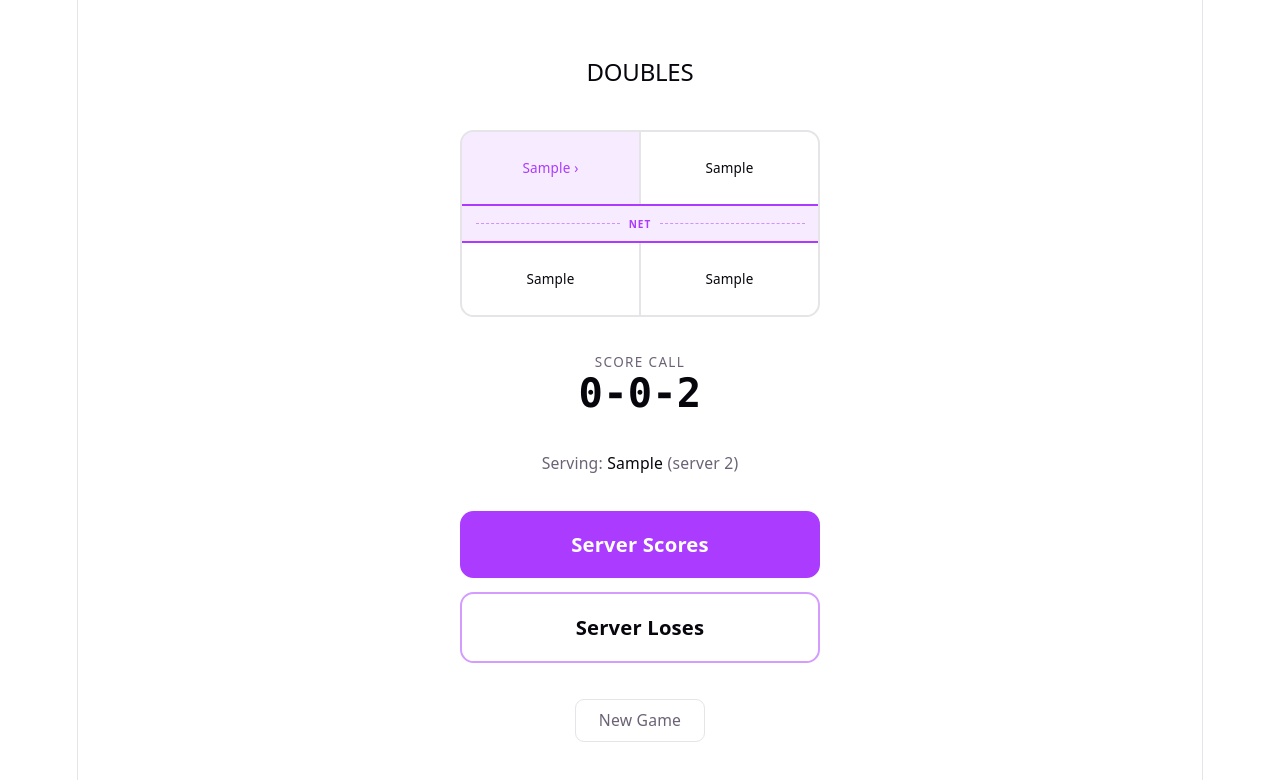
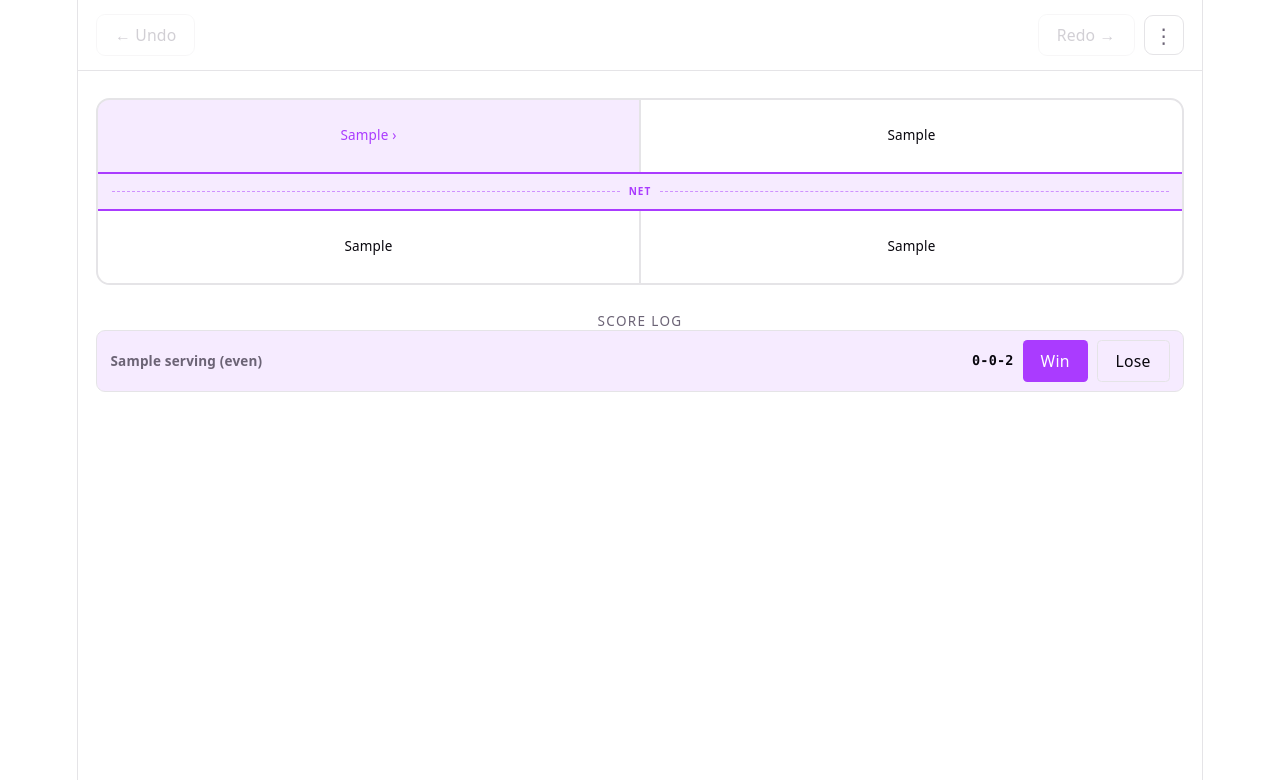
Before and after one commit to ajalmaguer/pickleball_scroekeeper, a React (Vite) app: page / in a window 1280 px wide. Both pictures are taken after typing "Sample", "Sample", "Sample", "Sample" into the empty fields and a click on the button "Start Game". Shown: the top 780 px of the page. Built offline with nearby package versions, Linux system fonts and the light colour scheme.

Commit message:
tweaked UI to show mostly a game history

```diff
--- a/src/App.tsx
+++ b/src/App.tsx
@@ -206,6 +206,57 @@ function ConfirmModal({
   );
 }
 
+function GameMenu({
+  onNewGame,
+  onSwapTeams,
+}: {
+  onNewGame: () => void;
+  onSwapTeams: () => void;
+}) {
+  const [open, setOpen] = useState(false);
+
+  function handleNewGame() {
+    setOpen(false);
+    onNewGame();
+  }
+
+  function handleSwapTeams() {
+    setOpen(false);
+    onSwapTeams();
+  }
+
+  return (
+    <div className="relative">
+      <button
+        onClick={() => setOpen((o) => !o)}
+        className="w-9 h-9 flex items-center justify-center rounded-lg border border-(--border) text-(--text) hover:border-(--accent-border) transition-colors text-lg leading-none"
+        aria-label="More options"
+      >
+        ⋮
+      </button>
+      {open && (
+        <>
+          <div className="fixed inset-0 z-10" onClick={() => setOpen(false)} />
+          <div className="absolute right-0 top-full mt-1 bg-(--bg) border border-(--border) rounded-lg shadow-xl z-20 min-w-36 overflow-hidden">
+            <button
+              onClick={handleSwapTeams}
+              className="w-full px-4 py-2.5 text-left text-sm text-(--text-h) hover:bg-(--accent-bg) transition-colors"
+            >
+              Swap Teams
+            </button>
+            <button
+              onClick={handleNewGame}
+              className="w-full px-4 py-2.5 text-left text-sm text-(--text-h) hover:bg-(--accent-bg) transition-colors"
+            >
+              New Game
+            </button>
+          </div>
+        </>
+      )}
+    </div>
+  );
+}
+
 function GameScreen({
   session,
   onAction,
@@ -222,48 +273,48 @@ function GameScreen({
   onRenamePlayer: (id: string, name: string) => void;
 }) {
   const [showConfirm, setShowConfirm] = useState(false);
+  const [teamsSwapped, setTeamsSwapped] = useState(false);
   const state = session.present;
-  const server = getWinner(state) ? null : getServer(state);
-  const announcement = getScoreAnnouncement(state);
   const winner = getWinner(state);
   const canUndo = session.past.length > 0;
   const canRedo = session.future.length > 0;
 
   return (
-    <div className="flex flex-col items-center justify-center flex-1 gap-8 px-6 py-10">
-      <h2 className="text-lg font-medium text-(--text) uppercase tracking-widest">
-        {state.type === 'singles' ? 'Singles' : 'Doubles'}
-      </h2>
-
-      {/* Court diagram */}
-      <CourtDiagram state={state} onRenamePlayer={onRenamePlayer} />
-
-      {/* Score announcement */}
-      <div className="text-center">
-        <p className="text-xs uppercase tracking-widest text-(--text) mb-1">
-          Score call
-        </p>
-        <p className="text-4xl font-mono font-semibold text-(--text-h)">
-          {announcement}
-        </p>
+    <div className="flex flex-col flex-1 min-h-0">
+      {/* Top bar */}
+      <div className="flex items-center justify-between px-4 py-3 border-b border-(--border) shrink-0">
+        <button
+          onClick={onUndo}
+          disabled={!canUndo}
+          className="px-4 py-2 rounded-lg border border-(--border) text-sm text-(--text) hover:border-(--accent-border) transition-colors disabled:opacity-30 disabled:cursor-not-allowed"
+        >
+          ← Undo
+        </button>
+        <div className="flex items-center gap-2">
+          <button
+            onClick={onRedo}
+            disabled={!canRedo}
+            className="px-4 py-2 rounded-lg border border-(--border) text-sm text-(--text) hover:border-(--accent-border) transition-colors disabled:opacity-30 disabled:cursor-not-allowed"
+          >
+            Redo →
+          </button>
+          <GameMenu
+            onNewGame={() => setShowConfirm(true)}
+            onSwapTeams={() => setTeamsSwapped((v) => !v)}
+          />
+        </div>
       </div>
 
-      {/* Server info */}
-      {server && (
-        <p className="text-sm text-(--text)">
-          Serving:{' '}
-          <span className="text-(--text-h) font-medium">{server.name}</span>
-          {state.type === 'doubles' && (
-            <span className="ml-1 text-(--text)">
-              (server {state.isSecondServer ? '2' : '1'})
-            </span>
-          )}
-        </p>
-      )}
+      {/* Scrollable content */}
+      <div className="flex flex-col items-center gap-6 px-4 py-6 overflow-y-auto flex-1">
+        <CourtDiagram
+          state={state}
+          onRenamePlayer={onRenamePlayer}
+          teamsSwapped={teamsSwapped}
+        />
 
-      {/* Game over banner */}
         {winner && (
-        <div className="w-full max-w-sm bg-(--accent-bg) border border-(--accent-border) rounded-xl p-5 text-center">
+          <div className="w-full bg-(--accent-bg) border border-(--accent-border) rounded-xl p-5 text-center">
             <p className="text-2xl font-semibold text-(--text-h) mb-1">
               {state.type === 'singles'
                 ? `${(winner as Player).name} wins!`
@@ -275,51 +326,8 @@ function GameScreen({
           </div>
         )}
 
-      {/* Action buttons */}
-      {!winner && (
-        <div className="flex flex-col gap-3 w-full max-w-xs">
-          <button
-            onClick={() => onAction('serverScores')}
-            className="py-4 rounded-xl bg-(--accent) text-white font-semibold text-lg hover:opacity-90 transition-opacity"
-          >
-            Server Scores
-          </button>
-          <button
-            onClick={() => onAction('serverLoses')}
-            className="py-4 rounded-xl border-2 border-(--accent-border) text-(--text-h) font-semibold text-lg hover:bg-(--accent-bg) transition-colors"
-          >
-            Server Loses
-          </button>
+        <PointHistory session={session} onAction={onAction} />
       </div>
-      )}
-
-      {/* Undo / Redo / New game */}
-      <div className="flex gap-3">
-        {canUndo && (
-          <button
-            onClick={onUndo}
-            className="px-5 py-2 rounded-lg border border-(--border) text-sm text-(--text) hover:border-(--accent-border) transition-colors"
-          >
-            ← Undo
-          </button>
-        )}
-        {canRedo && (
-          <button
-            onClick={onRedo}
-            className="px-5 py-2 rounded-lg border border-(--border) text-sm text-(--text) hover:border-(--accent-border) transition-colors"
-          >
-            Redo →
-          </button>
-        )}
-        <button
-          onClick={() => setShowConfirm(true)}
-          className="px-5 py-2 rounded-lg border border-(--border) text-sm text-(--text) hover:border-(--accent-border) transition-colors"
-        >
-          New Game
-        </button>
-      </div>
-
-      <PointHistory session={session} />
 
       {showConfirm && (
         <ConfirmModal
@@ -334,52 +342,83 @@ function GameScreen({
 
 // ── Point history ─────────────────────────────────────────────────────────────
 
-function PointHistory({ session }: { session: GameSession }) {
-  if (session.past.length === 0) return null;
+function PointHistory({
+  session,
+  onAction,
+}: {
+  session: GameSession;
+  onAction: (a: 'serverScores' | 'serverLoses') => void;
+}) {
+  if (session.present.isGameOver && session.past.length === 0) return null;
+
+  const state = session.present;
+  const server = getServer(state);
+  const side = getCourtPositions(state)[server.id];
 
   return (
-    <div className="w-full max-w-xs">
+    <div className="w-full">
       <p className="text-xs uppercase tracking-widest text-(--text) mb-2">
-        History
+        Score Log
       </p>
-      <div className="grid grid-cols-[1fr_1fr_1fr] gap-x-4 gap-y-1 max-h-48 overflow-y-auto text-xs">
-        {(() => {
-          const state = session.present;
-          if (state.isGameOver) return null;
-          const server = getServer(state);
-          const side = getCourtPositions(state)[server.id];
-          return (
-            <>
-              <span className="text-left text-nowrap text-(--text-h) font-medium">{server.name} serving ({side})</span>
-              <span className="font-mono text-(--text) text-center">{getScoreAnnouncement(state)}</span>
-              <span />
-            </>
-          );
-        })()}
-        {[...session.past].reverse().map((state, reversedI) => {
+      <div className="flex flex-col rounded-lg overflow-hidden border border-(--border) text-xs">
+        {/* Current state row */}
+        {!state.isGameOver && (
+          <div className="flex items-center gap-2 px-3 py-2 bg-(--accent-bg)">
+            <span className="flex-1 min-w-0 text-left font-bold">
+              {server.name} serving ({side})
+            </span>
+            <span className="font-mono text-(--text-h) font-bold text-nowrap shrink-0">
+              {getScoreAnnouncement(state)}
+            </span>
+            <span className="flex gap-2 shrink-0">
+              <button
+                onClick={() => onAction('serverScores')}
+                className="px-4 py-2 rounded bg-(--accent) text-white font-medium text-sm hover:opacity-90 transition-opacity"
+              >
+                Win
+              </button>
+              <button
+                onClick={() => onAction('serverLoses')}
+                className="px-4 py-2 rounded border border-(--border) text-(--text-h) font-medium text-sm hover:bg-(--bg) transition-colors"
+              >
+                Lose
+              </button>
+            </span>
+          </div>
+        )}
+
+        {/* Past rows */}
+        {[...session.past].reverse().map((pastState, reversedI) => {
           const originalI = session.past.length - 1 - reversedI;
           const action = session.actions[originalI];
           const won = action === 'serverScores';
-          const sideOut = !won && (state.type === 'singles' || state.isSecondServer);
-          const server = getServer(state);
-          const side = getCourtPositions(state)[server.id];
+          const sideOut =
+            !won && (pastState.type === 'singles' || pastState.isSecondServer);
+          const server = getServer(pastState);
+          const side = getCourtPositions(pastState)[server.id];
           const resultLabel = won ? 'won' : sideOut ? 'side out' : 'lost';
-          const resultClass = won ? 'text-(--accent)' : sideOut ? 'text-red-400' : 'text-(--text)';
+          const resultClass = won
+            ? 'text-(--accent)'
+            : sideOut
+              ? 'text-red-400'
+              : 'text-(--text)';
+          const stripe =
+            reversedI % 2 === 0 ? 'bg-(--bg)' : 'bg-(--accent-bg)/30';
           return (
-            <>
-              <span key={`name-${reversedI}`} className="text-left text-nowrap">
+            <div
+              key={reversedI}
+              className={`text-left flex items-center gap-2 px-3 py-1.5 ${stripe}`}
+            >
+              <span className="flex-1 min-w-0 text-(--text) text-nowrap overflow-hidden text-ellipsis">
                 {server.name} served ({side})
               </span>
-              <span
-                key={`score-${reversedI}`}
-                className="font-mono text-(--text) text-center"
-              >
-                {getScoreAnnouncement(state)}
+              <span className="font-mono text-(--text) text-nowrap shrink-0">
+                {getScoreAnnouncement(pastState)}
               </span>
-              <span key={`result-${reversedI}`} className={resultClass}>
+              <span className={`${resultClass} text-right shrink-0 w-14`}>
                 {resultLabel}
               </span>
-            </>
+            </div>
           );
         })}
       </div>
@@ -464,9 +503,11 @@ function CourtCell({
 function CourtDiagram({
   state,
   onRenamePlayer,
+  teamsSwapped,
 }: {
   state: GameState;
   onRenamePlayer: (id: string, name: string) => void;
+  teamsSwapped: boolean;
 }) {
   const positions = getCourtPositions(state);
   const serverId =
@@ -474,14 +515,15 @@ function CourtDiagram({
       ? state.currentServerId
       : state.players[state.servingPlayerIndex].id;
 
-  // team index 0 = bottom half of court, team index 1 = top half
-  const teams: Player[][] =
+  // team index 0 = top half of court, team index 1 = bottom half (swappable)
+  const rawTeams: Player[][] =
     state.type === 'doubles'
       ? [
           state.teams[0].players as unknown as Player[],
           state.teams[1].players as unknown as Player[],
         ]
       : [[state.players[0]], [state.players[1]]];
+  const teams = teamsSwapped ? [rawTeams[1], rawTeams[0]] : rawTeams;
 
   // Bird's-eye layout (team1's "even" = their right = left side of court from above):
   //  top-left  = team1/even  |  top-right  = team1/odd
@@ -492,7 +534,7 @@ function CourtDiagram({
   }
 
   return (
-    <div className="w-full max-w-xs border-2 border-(--border) rounded-xl overflow-hidden">
+    <div className="w-full border-2 border-(--border) rounded-xl overflow-hidden">
       {/* Team 0 (top) */}
       <div className="flex divide-x-2 divide-(--border)">
         <CourtCell
```
Lines whose indentation alone changed are shown as unchanged.
